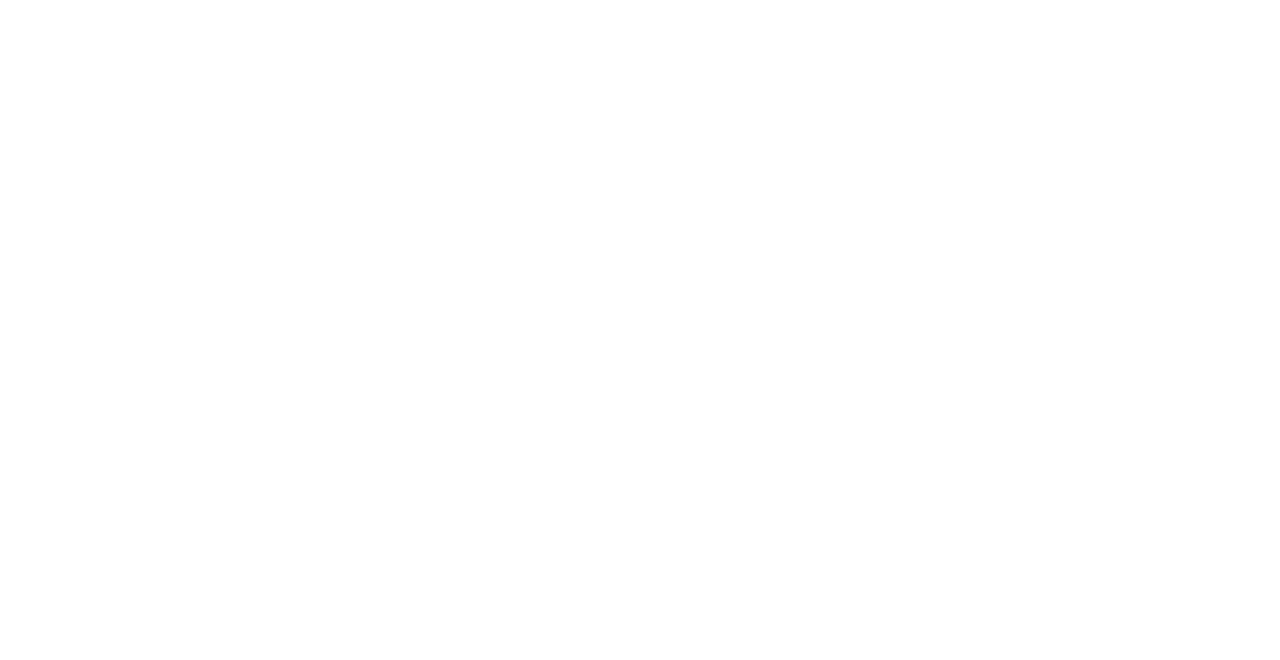
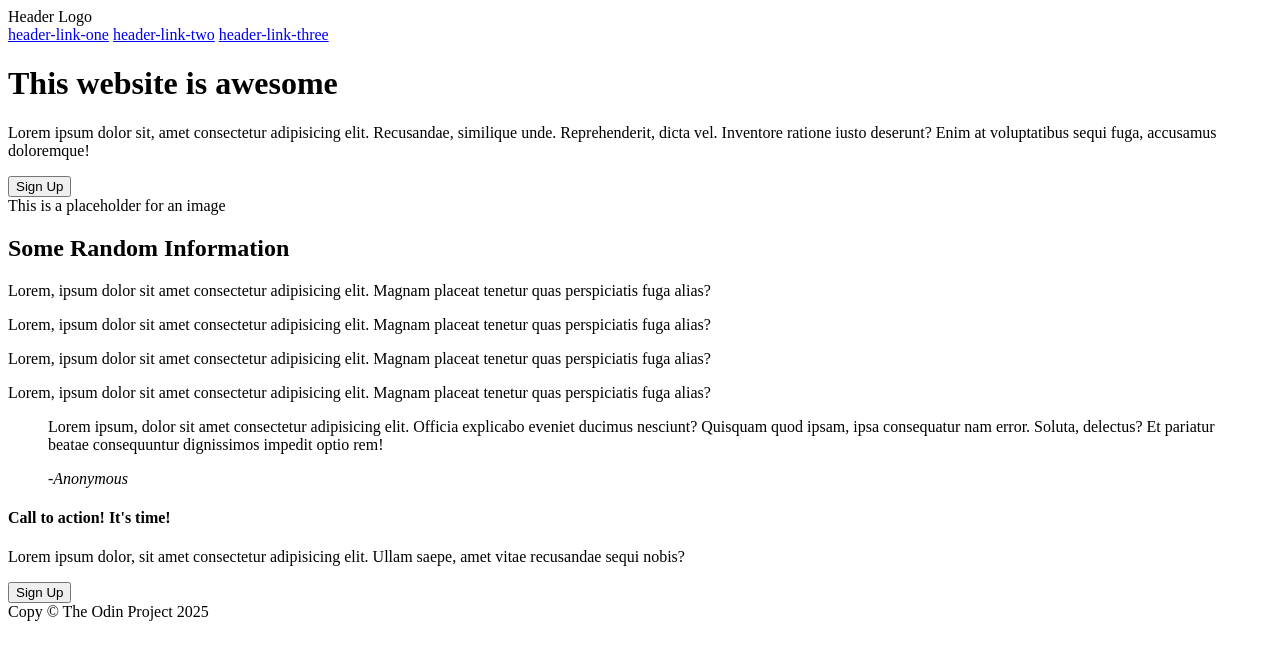
Before and after one commit to gurdasss/landing-page-solution, a plain HTML site: page index.html in a window 1280 px wide. Drawn offline with Linux system fonts and the light colour scheme.

Commit message:
Created the initial structure of main HTML (no CSS added)

```diff
--- a/index.html
+++ b/index.html
@@ -3,12 +3,102 @@
 
     <head>
         <meta charset="UTF-8">
-        <meta name="viewport" content="width=device-width, initial-scale=1.0">
-        <title>Document</title>
+        <meta name="viewport" main="width=device-width, initial-scale=1.0">
+        <title>Landing Page</title>
+        <link rel="stylesheet" href="styles.css">
     </head>
 
     <body>
 
+        <header class="header">
+            <div class="header__navs">
+                <div class="header__logo">Header Logo</div>
+                <div class="header__links">
+                    <a href="#">header-link-one</a>
+                    <a href="#">header-link-two</a>
+                    <a href="#">header-link-three</a>
+                </div>
+            </div>
+            <div class="header__main">
+                <div class="header__main__cta">
+                    <h1 class="header__main__cta__title">
+                        This website is awesome
+                    </h1>
+                    <p class="header__main__cta__description">
+                        Lorem ipsum dolor sit, amet consectetur adipisicing elit. Recusandae, similique unde. Reprehenderit,
+                        dicta vel. Inventore ratione iusto deserunt? Enim at voluptatibus sequi fuga, accusamus doloremque!
+                    </p>
+                    <button class="header__main__cta__button">Sign Up</button>
+                </div>
+                <div class="header__main__img">
+                    This is a placeholder for an image
+                </div>
+            </div>
+        </header>
+
+        <main class="main">
+            <div class="main__info">
+                <h2>Some Random Information</h2>
+                <div class="main__info__cardgroup">
+
+                    <div class="main__info__cardgroup__card">
+                        <div class="main__info__cardgroup__card__img"></div>
+                        <p class="main__info__cardgroup__card__description">
+                            Lorem, ipsum dolor sit amet consectetur adipisicing elit. Magnam placeat tenetur quas perspiciatis
+                            fuga alias?
+                        </p>
+                    </div>
+
+                    <div class="main__info__cardgroup__card">
+                        <div class="main__info__cardgroup__card__img"></div>
+                        <p class="main__info__cardgroup__card__description">
+                            Lorem, ipsum dolor sit amet consectetur adipisicing elit. Magnam placeat tenetur quas perspiciatis
+                            fuga alias?
+                        </p>
+                    </div>
+
+                    <div class="main__info__cardgroup__card">
+                        <div class="main__info__cardgroup__card__img"></div>
+                        <p class="main__info__cardgroup__card__description">
+                            Lorem, ipsum dolor sit amet consectetur adipisicing elit. Magnam placeat tenetur quas perspiciatis
+                            fuga alias?
+                        </p>
+                    </div>
+
+                    <div class="main__info__cardgroup__card">
+                        <div class="main__info__cardgroup__card__img"></div>
+                        <p class="main__info__cardgroup__card__description">
+                            Lorem, ipsum dolor sit amet consectetur adipisicing elit. Magnam placeat tenetur quas perspiciatis
+                            fuga alias?
+                        </p>
+                    </div>
+
+                </div>
+            </div>
+
+            <blockquote class="main__quote">
+                <p>
+                    Lorem ipsum, dolor sit amet consectetur adipisicing elit. Officia explicabo eveniet ducimus nesciunt?
+                    Quisquam quod ipsam, ipsa consequatur nam error. Soluta, delectus? Et pariatur beatae consequuntur
+                    dignissimos impedit optio rem!
+                </p>
+                <cite>-Anonymous</cite>
+            </blockquote>
+
+            <div class="main__cta">
+                <div class="main__cta__container">
+                    <h4>Call to action! It's time!</h4>
+                    <p>Lorem ipsum dolor, sit amet consectetur adipisicing elit. Ullam saepe, amet vitae recusandae sequi nobis?
+                    </p>
+                </div>
+                <button class="main__cta__button">Sign Up</button>
+            </div>
+        </main>
+
+        <footer class="footer">
+            Copy © The Odin Project 2025
+        </footer>
+
     </body>
 
 </html>
```
